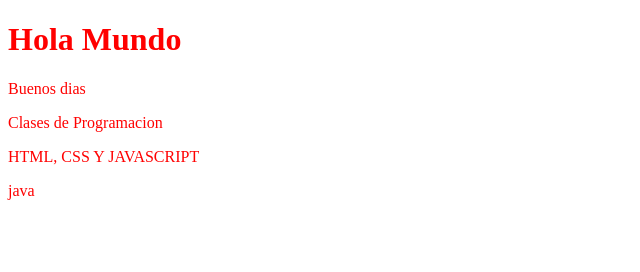
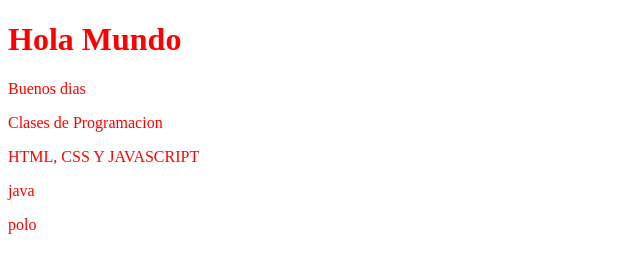
Before and after one commit to lltosso/Example1, a plain HTML site: page index.html in a window 1280 px wide. Shown: the full height of the page, 0-640 px from the left. Drawn offline with Linux system fonts and the light colour scheme.

Commit message:
mensaje nuevooo

```diff
--- a/index.html
+++ b/index.html
@@ -12,5 +12,6 @@
     <p>Clases de Programacion</p>
     <p>HTML, CSS Y JAVASCRIPT</p>
     <p>java</p>
+    <p>polo</p>
 </body>
 </html>
```
